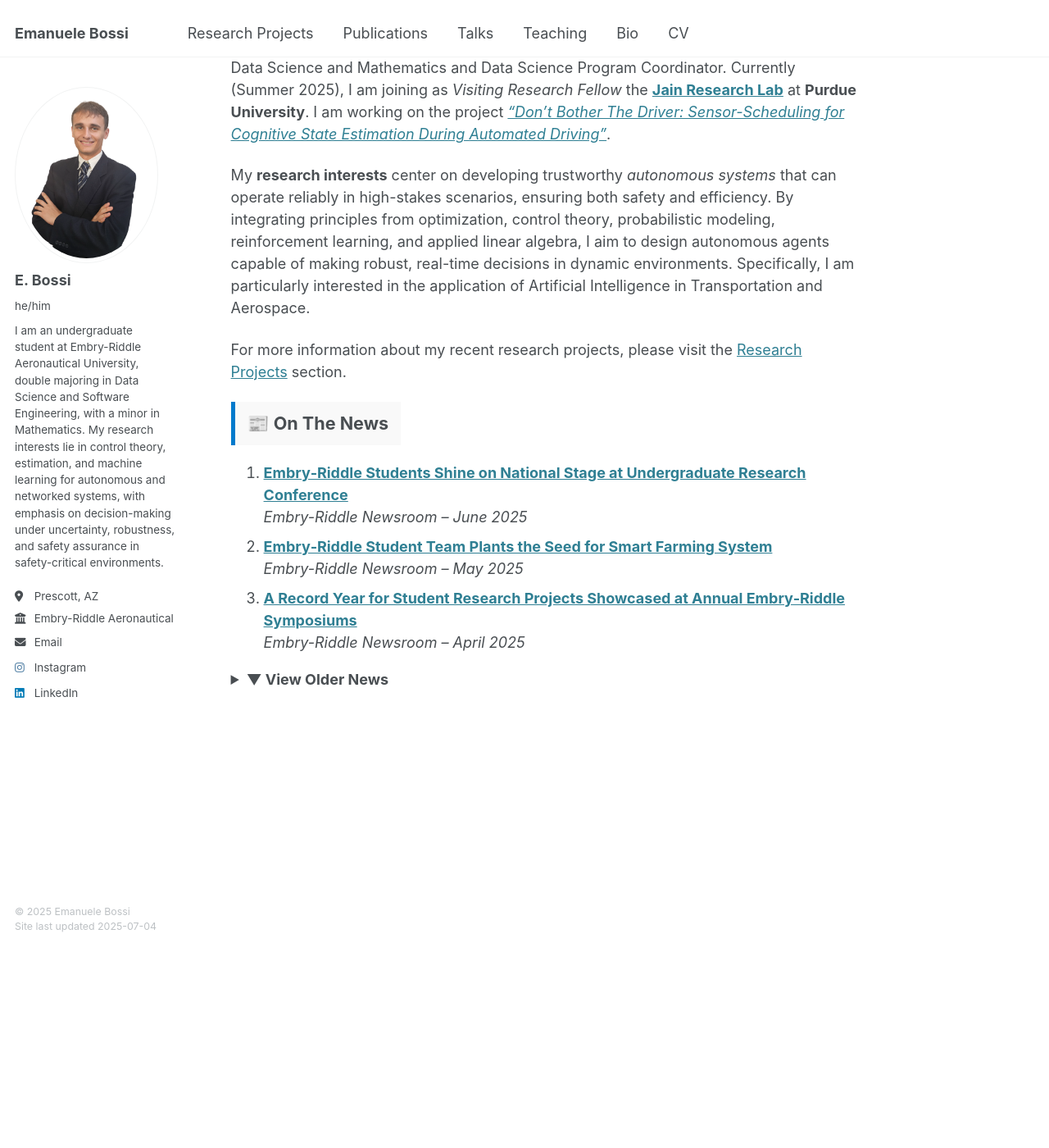
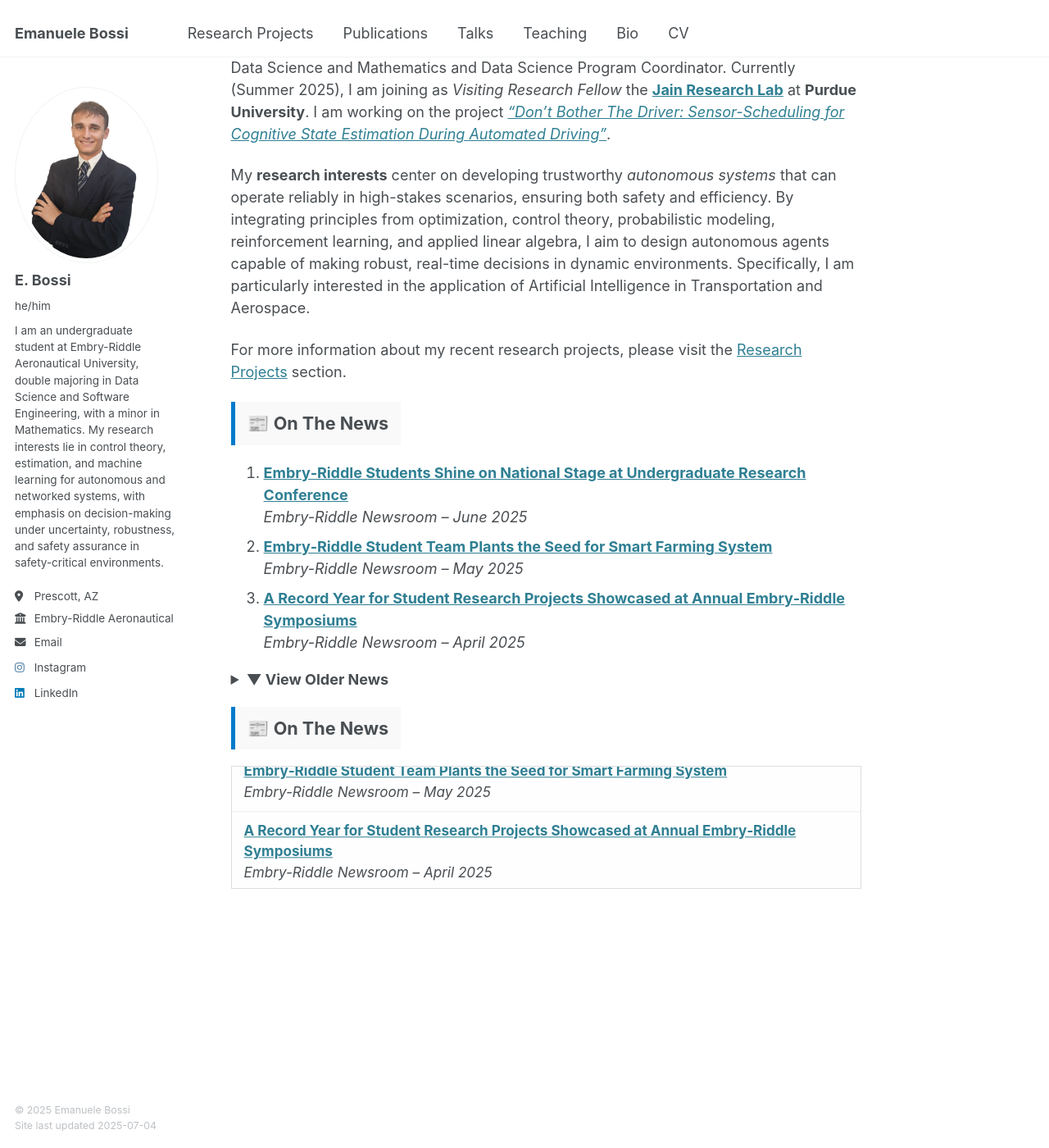
Before and after one commit to bossiemanuele/bossiemanuele.github.io, a Jekyll site: the page built from _pages/about.md, in a window 1280 px wide and 1400 px high, scrolled down 267 px. Shown: the whole window at 82% size. Built offline with Jekyll 4.4.1, drawn with Linux system fonts in a browser that asks for light colours; before the commit the page ends 1425 px from its top, so only the background shows below that.

Commit message:
Update about.md

```diff
--- a/_pages/about.md
+++ b/_pages/about.md
@@ -44,3 +44,63 @@
   </li>
   </ul>
 </details>
+
+
+<!-- ON THE NEWS BANNER -->
+<div style="background-color:#f9f9f9; border-left:5px solid #007acc; padding:10px 15px; margin: 20px 0; font-weight:bold; font-size:1.2em; width: fit-content;">
+📰 On The News
+</div>
+
+<!-- SCROLLING CONTAINER -->
+<div class="news-container">
+  <div class="news-scroll">
+    <div class="news-item">
+      <strong><a href="https://news.erau.edu/headlines/embry-riddle-students-shine-on-national-stage-at-undergraduate-research-conference" target="_blank">Embry‑Riddle Students Shine on National Stage at Undergraduate Research Conference</a></strong><br>
+      <em>Embry-Riddle Newsroom – June 2025</em>
+    </div>
+    <div class="news-item">
+      <strong><a href="https://news.erau.edu/headlines/embry-riddle-student-team-plants-the-seed-for-smart-farming-system" target="_blank">Embry‑Riddle Student Team Plants the Seed for Smart Farming System</a></strong><br>
+      <em>Embry-Riddle Newsroom – May 2025</em>
+    </div>
+    <div class="news-item">
+      <strong><a href="https://news.erau.edu/headlines/a-record-year-for-student-research-projects-showcased-at-annual-embry-riddle-symposiums" target="_blank">A Record Year for Student Research Projects Showcased at Annual Embry‑Riddle Symposiums</a></strong><br>
+      <em>Embry-Riddle Newsroom – April 2025</em>
+    </div>
+    <div class="news-item">
+      <strong><a href="https://erau.edu/hub-spoke/stories/blending-athletics-and-academia-a-journey-of-dedication-and-passion" target="_blank">Blending Athletics and Academia: A Journey of Dedication and Passion</a></strong><br>
+      <em>Embry-Riddle Newsroom – November 2024</em>
+    </div>
+  </div>
+</div>
+
+<!-- CSS for scrolling effect -->
+<style>
+.news-container {
+  height: 150px;
+  overflow: hidden;
+  position: relative;
+  border: 1px solid #ddd;
+  background: #fefefe;
+}
+
+.news-scroll {
+  display: flex;
+  flex-direction: column;
+  animation: scrollNews 20s linear infinite;
+}
+
+.news-item {
+  padding: 10px 15px;
+  border-bottom: 1px solid #eee;
+  font-size: 0.95em;
+}
+
+@keyframes scrollNews {
+  0% {
+    transform: translateY(0%);
+  }
+  100% {
+    transform: translateY(-100%);
+  }
+}
+</style>
```
